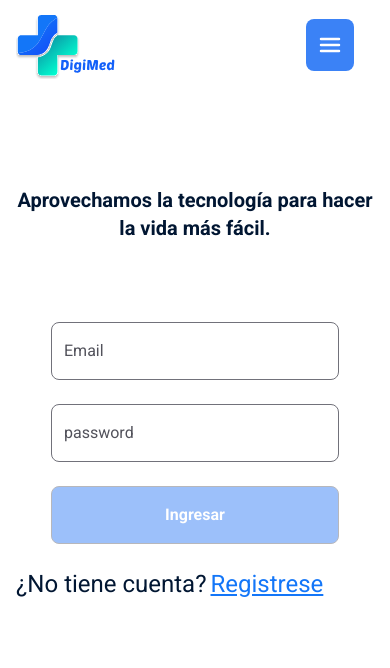
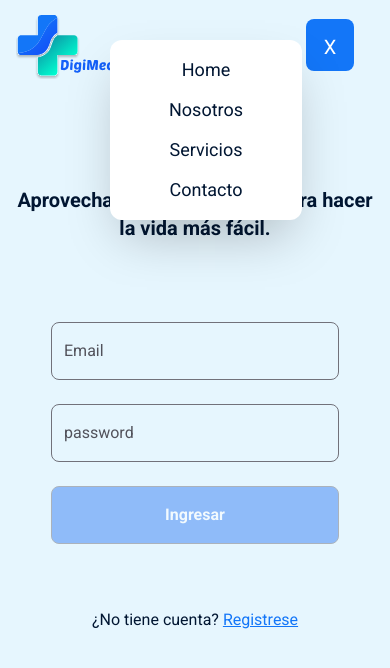
Before and after one commit to JavierBrizuela/DigiMed, a React (Vite) app in the folder digimed-ui/digimed-ui/: page / in a window 390 px wide. Both pictures are taken after a click on the button 330 px from the left and 45 px from the top of the page. Shown: the top 668 px of the page. Built offline with nearby package versions, Linux system fonts and the light colour scheme.

Commit message:
menu-mobile-last

```diff
--- a/digimed-ui/digimed-ui/src/App.jsx
+++ b/digimed-ui/digimed-ui/src/App.jsx
@@ -16,7 +16,7 @@ function App() {
 
 
   return (
-   <div className="App">
+   <div className="App bg-destacar md:bg-white h-screen max-w-max mx-auto">
       <BrowserRouter>
         <Routes>
         <Route path="/" element = {<Layout><Login/></Layout>} />
--- a/digimed-ui/digimed-ui/src/Pages/Registro.jsx
+++ b/digimed-ui/digimed-ui/src/Pages/Registro.jsx
@@ -89,9 +89,9 @@ function Registro() {
             Aprovechamos la tecnología para hacer la vida más fácil.
           </p>
         </div>
-        <div className='flex justify-center items-center h-screen'>
+        <div className='flex justify-center  h-screen'>
           <div className='flex flex-col  '>
-            <p className='font-bold text-azul-oscuro text-3xl mt-28 mb-6'>Registro</p>
+            <p className='font-bold text-azul-oscuro text-3xl  mb-6'>Registro</p>
             <p className='text-2xl mb-8'>Por favor, complete el formulario</p>
             <form action='' className='flex flex-col gap-6'>
               <div className=' mx-1 border border-zinc-500 px-3 py-4 gap-2 rounded-lg w-[25rem] flex items-center '>
@@ -165,7 +165,7 @@ function Registro() {
                   Confirmar Registro
                 </button>
                    </div>
-                   <div className='text-2xl mb-16 flex flex-row gap-1'>volver al  <Link className='text-celeste underline' to='/'> Login</Link></div>
+                   <div className='mt-10 md:mt-1 md:text-2xl mb-16 flex flex-row gap-1 justify-center'>volver al  <Link className='text-celeste underline' to='/'> Login</Link></div>
             </form>
           </div>
         </div>
--- a/digimed-ui/digimed-ui/src/components/LoginForm.jsx
+++ b/digimed-ui/digimed-ui/src/components/LoginForm.jsx
@@ -123,7 +123,12 @@ export function LoginForm() {
 
 
 
-            <div className='text-2xl mb-16 flex flex-row gap-1'>¿No tiene cuenta? <Link className='text-celeste underline' to='/Registro'> Registrese</Link></div>
+            <div className='mt-10 md:mt-1 md:text-2xl mb-16 flex flex-row gap-1 justify-center'>
+                ¿No tiene cuenta?
+              <Link className='text-celeste underline' to='/Registro'>
+                 Registrese
+              </Link>
+            </div>
           </form>
         </div>
       ) : (
--- a/digimed-ui/digimed-ui/src/components/Navbar2.jsx
+++ b/digimed-ui/digimed-ui/src/components/Navbar2.jsx
@@ -2,24 +2,43 @@ import logo from "../assets/Logo1.png";
 import logoSVG from "../assets/logo.svg";
 import { HamburgerMenu } from "./HamburgerMenu";
 import menuLogo from "../assets/iconamoon_menu-burger-horizontal-bold.svg"
+import { useState } from "react";
+
 
 export function Navbar2() {
+const [openMenu , setOpenMenu] = useState(false)
+
+const toggleMenu = () => {
+  setOpenMenu(!openMenu)
+  console.log(openMenu ? 'open' : 'close')
+}
+
   return (
-    <div className="flex items-center  md:bg-destacar mb-[6rem] h-[5.625rem] w-full md:ml-20 mr-[rem] md:relative justify-between md:justify-end">
+    <div className="  flex items-center bg-mobile-bg md:bg-destacar mb-[6rem] h-[5.625rem] w-full md:ml-20 mr-[rem] md:relative justify-between md:justify-end">
       <div className=" w-[6.2rem] h-[6.2rem] mt-10 md:w-[10.3rem] md:h-[10.3rem] md:absolute lg:-left-20 lg:-top-4 md:-mt-1 md:ml-10">
         <img src={logoSVG} alt="" className="" />
       </div>
 
-      <div className=" hidden  md:flex gap-[2.375rem] justify-end  items-center mr-36">
+      {openMenu ? <div className=" text-lg gap-3 shadow-2xl z-10 absolute right-[5.5rem] top-10  md:p-0 w-[12rem] py-4 md:py-0 rounded-xl flex flex-col   md:mt-0 bg-white md:bg-transparent md:flex md:flex-row md:gap-[2.375rem] md:justify-end  items-center md:mr-36">
         <a href="/#">Home</a>
         <a href="#">Nosotros</a>
         <a href="/servicios">Servicios</a>
         <a href="#">Contacto</a>
-      </div>
+      </div> : <div className=" hidden md:flex gap-[2.375rem] justify-end  items-center mr-36">
+        <a href="/#">Home</a>
+        <a href="#">Nosotros</a>
+        <a href="/servicios">Servicios</a>
+        <a href="#">Contacto</a>
+      </div> }
+
       <div className="px-5 md:hidden" >
-        <button className="cursor-pointer px-[0.75rem] py-[0.90rem] bg-blue-500 rounded-lg">
-
-        <HamburgerMenu/>
+        <button onClick={toggleMenu} className="cursor-pointer px-[0.75rem] py-[0.90rem] bg-celeste rounded-lg">
+        {
+          openMenu ? <div className="w-[1.5rem] h-[1.5rem] bg-celeste">
+            <span className=" text-white text-xl">X</span>
+          </div>  : <img src={menuLogo} alt="" className="w-[1.5rem] h-[1.5rem]"/>
+        }
+        {/* <HamburgerMenu/> */}
         </button>
 
 
--- a/digimed-ui/digimed-ui/src/layout/Layout.jsx
+++ b/digimed-ui/digimed-ui/src/layout/Layout.jsx
@@ -8,13 +8,13 @@ import { Navbar2 } from '../components/Navbar2';
 export function Layout({ children }) {
   return (
     <>
-      <div className='w-full md:w-[80rem] mx-auto px-4 md:px-20 pb-4 md:pt-10 flex flex-col  justify-between'>
+      <div className='w-full  md:w-[80rem] mx-auto px-4 md:px-20 pb-4 md:pt-10 flex flex-col  justify-between'>
         <div className=''>
 
         <Navbar2 />
         </div>
         <div className='lg:max-w-7xl flex justify-center'>{children}</div>
-<div className='hidden md:block'>
+       <div className='hidden md:block'>
         <Footer2 />
 
 </div>
--- a/digimed-ui/digimed-ui/tailwind.config.js
+++ b/digimed-ui/digimed-ui/tailwind.config.js
@@ -17,11 +17,16 @@ export default {
       'destacar':'#e6f6fe',
       'fondo':'#ffffff',
       'cuerpo-texto':'#3c4959',
-      'test-bg':'green'
+      'test-bg':'green',
+
 
 
 
       },
+
+      backgroundImage:{
+        'grad':"linear-gradient(180deg, #1376f8 34.56%, #43E7AD, 88.57%)"
+      }
     },
     // extend: {fontFamily:{
     //   libre:["Roboto",...defaultTheme.fontFamily.sans]
```
